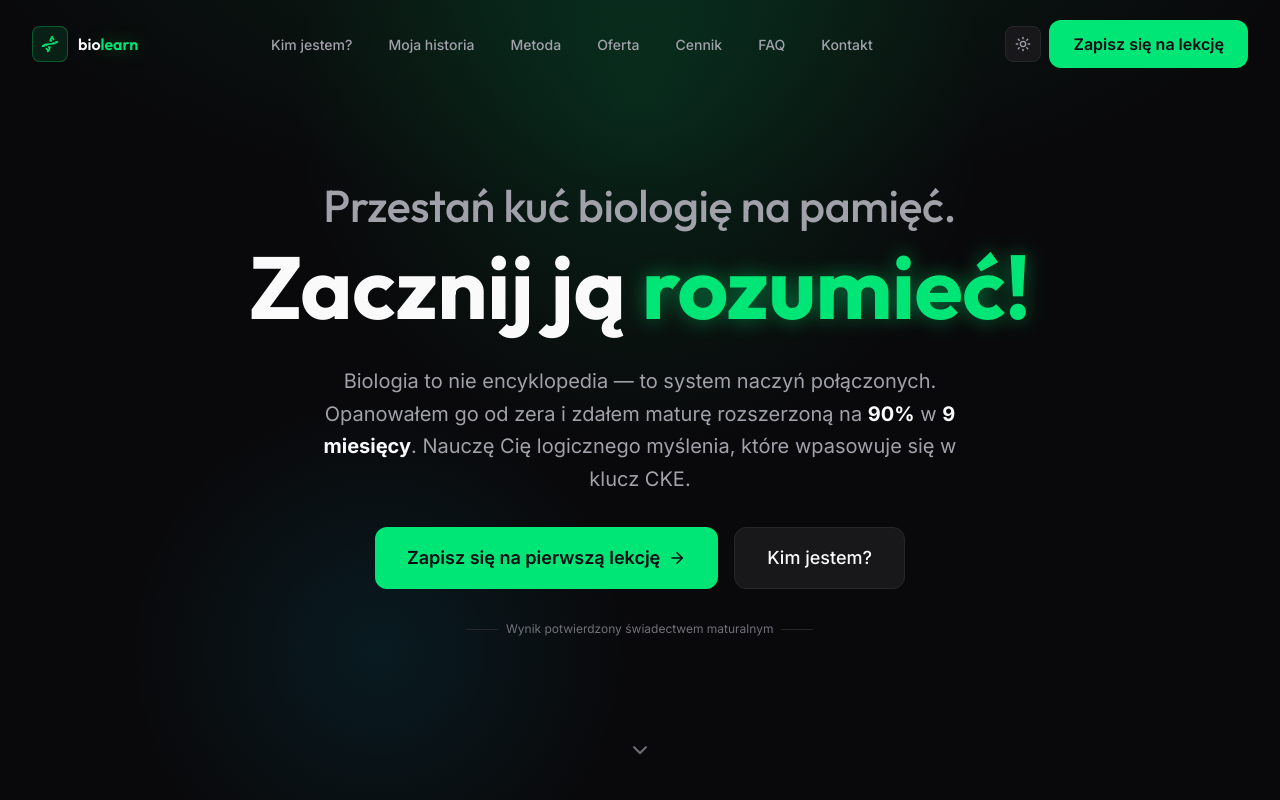
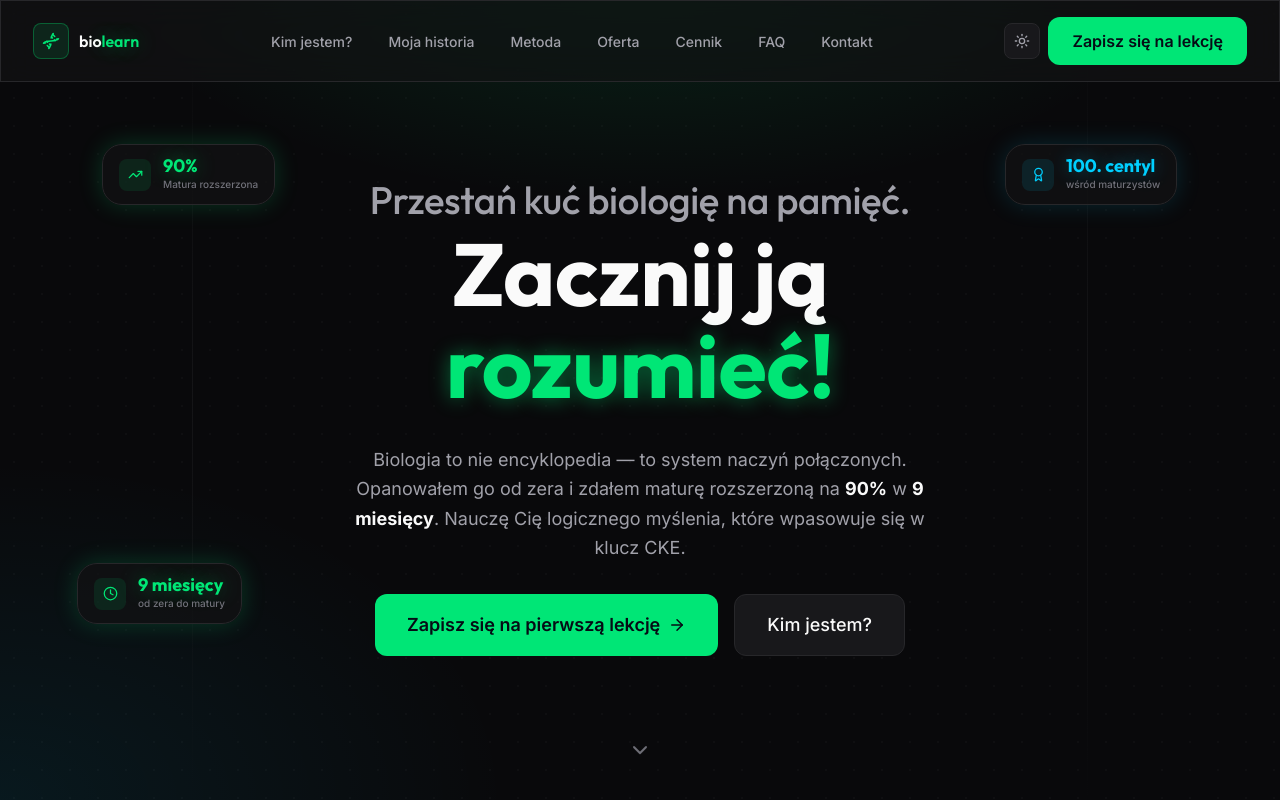
Before and after one commit to taachii/biolearn-landing, a Next.js app: page / in a window 1280 px wide. Shown: the top 800 px of the page. Built offline with nearby package versions, Linux system fonts and the light colour scheme.

Commit message:
feat: enrich hero with floating proof chips + vertical lines; navbar always visible glass

```diff
--- a/components/layout/Navbar.tsx
+++ b/components/layout/Navbar.tsx
@@ -108,10 +108,9 @@ export function Navbar() {
         role="banner"
         className={cn(
           "fixed top-0 left-0 right-0 z-50",
+          "glass border-b border-[var(--color-border)]",
           "transition-all duration-[var(--duration-slow)] ease-[var(--ease-out-expo)]",
-          isScrolled
-            ? "glass border-b border-[var(--color-border)] py-3"
-            : "bg-transparent py-5"
+          isScrolled ? "py-3" : "py-4"
         )}
       >
         <nav
--- a/components/sections/HeroSection.tsx
+++ b/components/sections/HeroSection.tsx
@@ -1,37 +1,76 @@
 "use client";
 
-/**
- * components/sections/HeroSection.tsx
- *
- * Full-width single-column hero.
- * Statement-first layout: big headline, sub, CTAs — centered.
- */
-
-import { ArrowRight, ChevronDown } from "lucide-react";
+import { ArrowRight, ChevronDown, TrendingUp, Award, Clock } from "lucide-react";
 import { Button } from "@/components/ui/Button";
 import { AnimateIn } from "@/components/ui/AnimateIn";
+import { cn } from "@/lib/utils";
+
+/* Floating proof chips shown around the headline */
+const CHIPS = [
+  { id: "chip-score",  label: "90%",         sub: "Matura rozszerzona", accent: "green", pos: "top-[18%] left-[4%]  lg:left-[8%]",  icon: TrendingUp, delay: 500 },
+  { id: "chip-centyl", label: "100. centyl",  sub: "wśród maturzystów",  accent: "cyan",  pos: "top-[18%] right-[4%] lg:right-[8%]", icon: Award,       delay: 600 },
+  { id: "chip-time",   label: "9 miesięcy",   sub: "od zera do matury",  accent: "green", pos: "bottom-[22%] left-[2%] lg:left-[6%]", icon: Clock,      delay: 700 },
+] as const;
 
 export function HeroSection() {
   return (
     <section
       id="hero"
-      className="relative min-h-dvh flex flex-col justify-center items-center text-center pt-24 pb-20 px-6 sm:px-8 overflow-hidden"
+      className="relative min-h-dvh flex flex-col justify-center items-center text-center pt-28 pb-20 px-6 sm:px-8 overflow-hidden"
     >
-      {/* ── Backgrounds ────────────────────────────────────── */}
-      <div aria-hidden="true" className="absolute inset-0 bg-grid opacity-40" />
+      {/* ── Backgrounds ─────────────────────────────────────────── */}
+      {/* Dot grid — more visible */}
+      <div aria-hidden="true" className="absolute inset-0 bg-dots opacity-60" />
+
+      {/* Top green bloom */}
       <div
         aria-hidden="true"
-        className="absolute inset-0"
-        style={{
-          background:
-            "radial-gradient(ellipse 80% 55% at 50% -10%, rgba(0,230,118,0.10) 0%, transparent 65%)",
-        }}
+        className="absolute inset-0 pointer-events-none"
+        style={{ background: "radial-gradient(ellipse 70% 50% at 50% -5%, rgba(0,230,118,0.13) 0%, transparent 60%)" }}
       />
-      <div aria-hidden="true" className="glow-orb-green" style={{ width: 700, height: 700, top: -250, left: "50%", transform: "translateX(-50%)" }} />
-      <div aria-hidden="true" className="glow-orb-cyan"  style={{ width: 500, height: 500, bottom: -100, left: "10%" }} />
+      {/* Bottom-left cyan glow */}
+      <div
+        aria-hidden="true"
+        className="absolute bottom-0 left-0 w-[600px] h-[400px] pointer-events-none"
+        style={{ background: "radial-gradient(ellipse at 0% 100%, rgba(0,207,255,0.08) 0%, transparent 60%)" }}
+      />
 
-      {/* ── Content ──────────────────────────────────────────── */}
-      <div className="relative z-10 max-w-4xl mx-auto flex flex-col items-center gap-8">
+      {/* Decorative vertical lines */}
+      <div aria-hidden="true" className="absolute inset-y-0 left-[15%] w-px bg-gradient-to-b from-transparent via-[var(--color-border)] to-transparent opacity-40 hidden lg:block" />
+      <div aria-hidden="true" className="absolute inset-y-0 right-[15%] w-px bg-gradient-to-b from-transparent via-[var(--color-border)] to-transparent opacity-40 hidden lg:block" />
+
+      {/* ── Floating proof chips ────────────────────────────────── */}
+      {CHIPS.map(({ id, label, sub, accent, pos, icon: Icon, delay }) => (
+        <AnimateIn
+          key={id}
+          animation="zoom-in"
+          delay={delay}
+          className={cn("absolute hidden lg:flex items-center gap-3 pointer-events-none", pos)}
+        >
+          <div className={cn(
+            "glass rounded-[var(--radius-xl)] px-4 py-3 flex items-center gap-3 border",
+            accent === "green"
+              ? "border-[rgba(0,230,118,0.20)] shadow-[var(--shadow-glow-accent)]"
+              : "border-[rgba(0,207,255,0.20)] shadow-[var(--shadow-glow-cyan)]"
+          )}>
+            <span className={cn(
+              "flex items-center justify-center w-8 h-8 rounded-[var(--radius-md)] shrink-0",
+              accent === "green" ? "bg-[var(--color-accent-muted)] text-[var(--color-accent)]" : "bg-[var(--color-cyan-muted)] text-[var(--color-cyan)]"
+            )}>
+              <Icon size={15} />
+            </span>
+            <div className="text-left">
+              <div className={cn("font-display font-bold text-lg leading-none", accent === "green" ? "text-neon-green" : "text-neon-cyan")}>
+                {label}
+              </div>
+              <div className="text-[10px] text-[var(--color-text-muted)] mt-0.5 font-medium">{sub}</div>
+            </div>
+          </div>
+        </AnimateIn>
+      ))}
+
+      {/* ── Content ─────────────────────────────────────────────── */}
+      <div className="relative z-10 max-w-3xl mx-auto flex flex-col items-center gap-8">
 
         {/* Headline */}
         <AnimateIn animation="fade-up">
@@ -39,16 +78,14 @@ export function HeroSection() {
             id="hero-heading"
             className="font-display font-bold tracking-tight text-[var(--color-text-primary)]"
           >
-            {/* Line 1 — slightly smaller, softer */}
             <span
               className="block text-[var(--color-text-secondary)]"
-              style={{ fontSize: "clamp(1.6rem, 3vw + 0.6rem, 2.8rem)", lineHeight: 1.2, fontWeight: 500 }}
+              style={{ fontSize: "clamp(1.4rem, 2.5vw + 0.5rem, 2.4rem)", lineHeight: 1.25, fontWeight: 500 }}
             >
               Przestań kuć biologię na pamięć.
             </span>
-            {/* Line 2 — big statement */}
             <span
-              className="block mt-2"
+              className="block mt-1"
               style={{ fontSize: "clamp(2.8rem, 6vw + 0.8rem, 5.5rem)", lineHeight: 1.05 }}
             >
               Zacznij ją{" "}
@@ -59,7 +96,7 @@ export function HeroSection() {
 
         {/* Sub */}
         <AnimateIn animation="fade-up" delay={150}>
-          <p className="max-w-2xl text-lg sm:text-xl text-[var(--color-text-secondary)] leading-relaxed">
+          <p className="max-w-xl text-base sm:text-lg text-[var(--color-text-secondary)] leading-relaxed">
             Biologia to nie encyklopedia — to system naczyń połączonych.{" "}
             Opanowałem go od zera i zdałem maturę rozszerzoną na{" "}
             <strong className="text-[var(--color-text-primary)]">90%</strong> w{" "}
@@ -95,18 +132,23 @@ export function HeroSection() {
           </div>
         </AnimateIn>
 
-        {/* Social proof */}
-        <AnimateIn animation="fade-in" delay={400}>
-          <p className="text-xs text-[var(--color-text-muted)] flex items-center gap-2">
-            <span aria-hidden="true" className="inline-block w-8 h-px bg-[var(--color-border)]" />
-            Wynik potwierdzony świadectwem maturalnym
-            <span aria-hidden="true" className="inline-block w-8 h-px bg-[var(--color-border)]" />
-          </p>
+        {/* Mobile proof chips — displayed inline below CTAs on mobile */}
+        <AnimateIn animation="fade-up" delay={400} className="flex lg:hidden flex-wrap justify-center gap-2 mt-2">
+          {CHIPS.map(({ id, label, sub, accent, icon: Icon }) => (
+            <div key={id} className={cn(
+              "glass rounded-full px-3 py-1.5 flex items-center gap-2 border text-xs",
+              accent === "green" ? "border-[rgba(0,230,118,0.20)]" : "border-[rgba(0,207,255,0.20)]"
+            )}>
+              <Icon size={12} className={accent === "green" ? "text-[var(--color-accent)]" : "text-[var(--color-cyan)]"} />
+              <span className={cn("font-bold", accent === "green" ? "text-neon-green" : "text-neon-cyan")}>{label}</span>
+              <span className="text-[var(--color-text-muted)]">{sub}</span>
+            </div>
+          ))}
         </AnimateIn>
       </div>
 
       {/* Scroll hint */}
-      <AnimateIn animation="fade-in" delay={700} className="absolute bottom-8 left-1/2 -translate-x-1/2">
+      <AnimateIn animation="fade-in" delay={900} className="absolute bottom-8 left-1/2 -translate-x-1/2">
         <ChevronDown
           size={24}
           className="text-[var(--color-text-muted)] animate-bounce"
```
